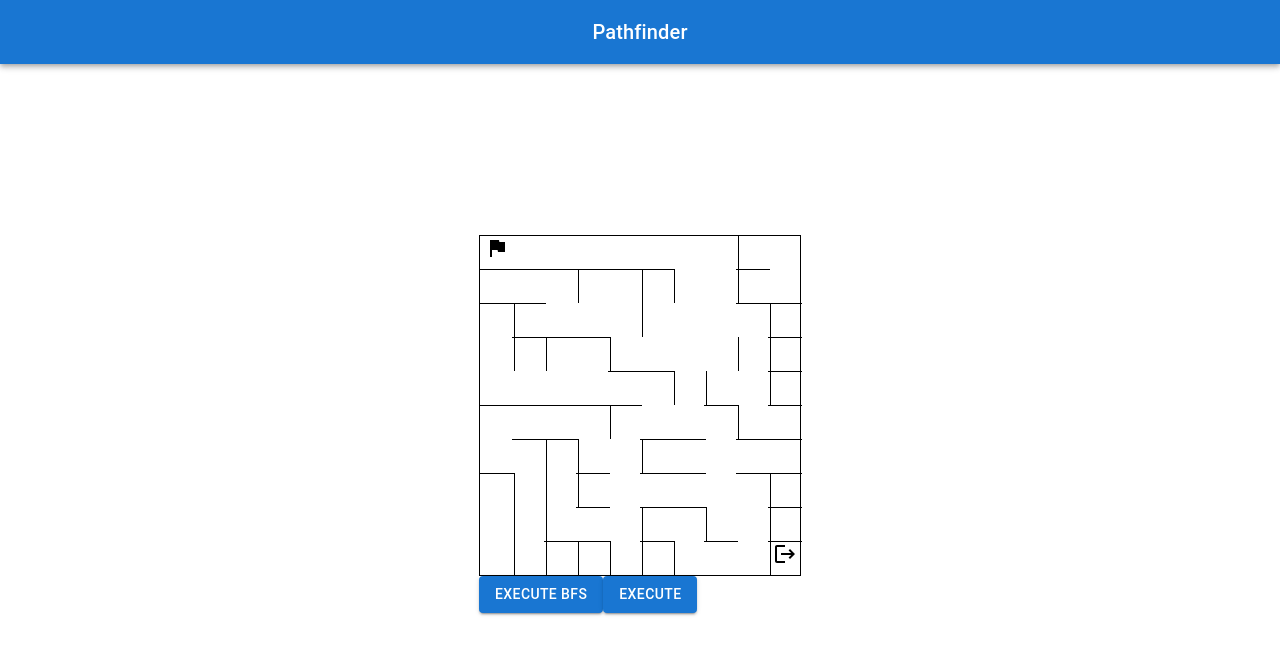
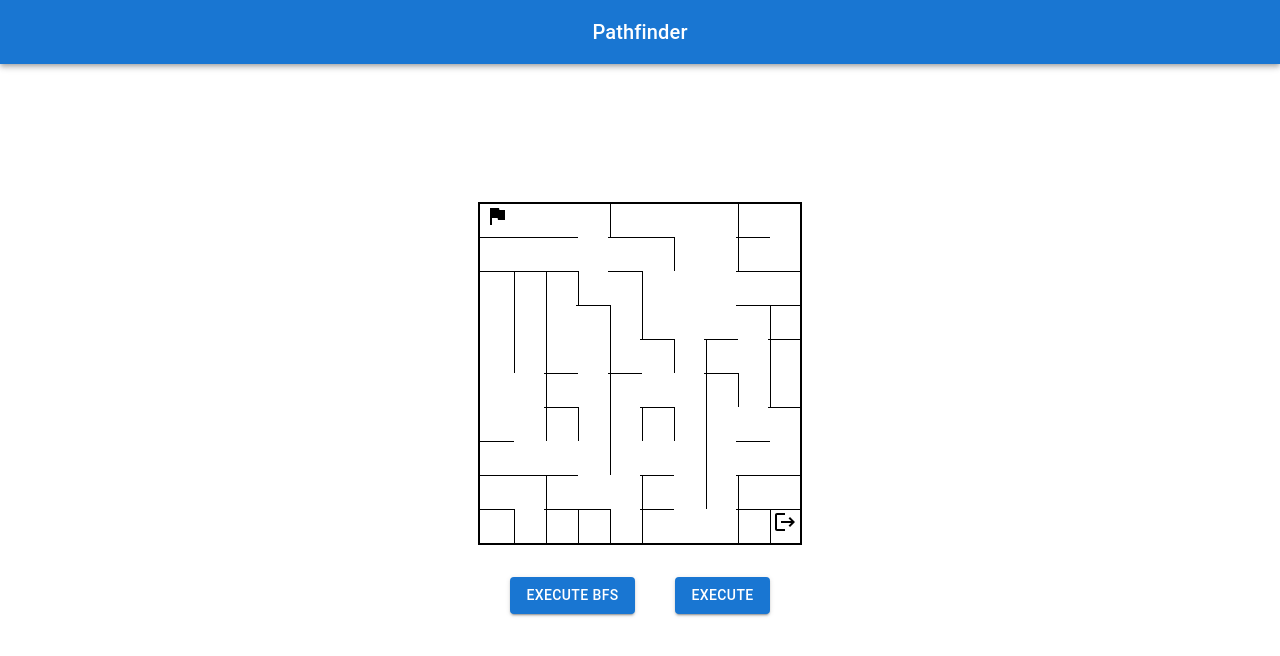
Before and after one commit to LaberintoPSG/PathFinder-ALGABO, a React (Create React App) app: page / in a window 1280 px wide. Shown: the top 656 px of the page. Built offline with nearby package versions, Linux system fonts and the light colour scheme.

Commit message:
interval to colour

```diff
--- a/src/Algorithms/BFS.ts
+++ b/src/Algorithms/BFS.ts
@@ -3,6 +3,17 @@ export class Graph {
 
     constructor() {
         this.listAdj = {};
+    }
+
+    addEdge(vertex1:any, vertex2:any) {
+        if (!this.listAdj[vertex1]) {
+            this.listAdj[vertex1] = [];
+        }
+        if (!this.listAdj[vertex2]) {
+            this.listAdj[vertex2] = [];
+        }
+        this.listAdj[vertex1].push(vertex2);
+        this.listAdj[vertex2].push(vertex1);
     }
 
     getVertex(): string[] {
@@ -56,7 +67,7 @@ export const BFS = (G: Graph, s: string): BFSResult => {
     Q.insert(s);
 
     while (!Q.isEmpty()) {
-        const u = Q.remove()!; // Non-null assertion since Q is not empty
+        const u = Q.remove()!;
 
         for (const v of G.listAdj[u]) {
             if (colors[v] === "White") {
@@ -75,6 +86,22 @@ export const BFS = (G: Graph, s: string): BFSResult => {
     };
 };
 
+export const findPathFromBFS = (BFSResult: BFSResult, s: string, target: string): string[] => {
+    const path: string[] = [];
+    let current: string | null = target;
+
+    while (current !== null) {
+        path.unshift(current);
+        current = BFSResult.pi[current];
+    }
+
+    if (path[0] === s) {
+        return path;
+    }
+
+    return [];
+};
+
 const dummyGraph: { [key: string]: string[] } = {
     'r': ['s', 'v'],
     's': ['r', 'w'],
@@ -89,3 +116,8 @@ const dummyGraph: { [key: string]: string[] } = {
 const graph = new Graph();
 graph.listAdj = dummyGraph;
 console.log(BFS(graph, 's'));
+
+const result = BFS(graph, 's');
+const lastVertex = graph.getVertex()[graph.getVertex().length - 1];
+const path = findPathFromBFS(result, 's', lastVertex);
+console.log(path);
--- /dev/null
+++ b/src/Constants/Types.ts
@@ -0,0 +1 @@
+export type AlgorithmType = 'BFS' | 'Dijkstra' | 'PlaceHolder'
--- a/src/Modules/_shared/componentes/maze/maze.tsx
+++ b/src/Modules/_shared/componentes/maze/maze.tsx
@@ -1,38 +1,35 @@
 import { Button } from "@mui/material";
-import { BFS } from "../../../../Algorithms/BFS";
+import { BFS, findPathFromBFS } from "../../../../Algorithms/BFS";
 import { DummyGraph2 } from "../../../../Graphs/DummyGraph";
 import { IWall } from "../../../../Interfaces/IWall";
-import { generateRandomWalls, transformToGraphWithAdjencyList } from "../../utils";
+import { bfs, generateGraph, generateRandomWalls, transformToGraphWithAdjencyList } from "../../utils";
 import { Square } from "./square";
+import { ReactNode, useEffect, useState } from "react";
+import { AlgorithmType } from "../../../../Constants/Types";
 
 interface MazeProps {
-    width: number,
-    length: number
-}
-
-export const Maze: React.FC<MazeProps> = ({ width, length}) => {
-
-    const Graph: {
+    Graph: {
         length: number;
         width: number;
         walls: IWall[];
-    } = {
-        length,
-        width,
-        walls: generateRandomWalls(length,width)
+    }
 }
 
-    const executeBFS = () => {
-        const graph = transformToGraphWithAdjencyList(Graph)
-        console.log(graph)
-        const bfs = BFS(graph,"0,0")
-        console.log(bfs)
-    }
+export const Maze: React.FC<MazeProps> = ({ Graph }) => {
 
-    const squares = [];
+    const [squares,setSquares] = useState<ReactNode[]>([])
+    const [coloredSquares, setColoredSquares] = useState<Set<string>>(new Set());
+    const {length, width} = Graph
+
+    const initializeMaze = () => {
+        const sq = [];
         for (let row = 0; row < length; row++) {
             for (let col = 0; col < width; col++) {
-            squares.push(<Square key={`${row}-${col}`}
+                const key = `${row}-${col}`;
+                const isColored = coloredSquares.has(key);
+                const style = isColored ? { backgroundColor: 'aqua' } : {};
+
+                sq.push(<Square key={`${row}-${col}`}
                 wall={
                     Graph.walls.find(w => (
                         w.square_coord[0] === row &&
@@ -41,31 +38,89 @@ export const Maze: React.FC<MazeProps> = ({ width, length}) => {
                 }
                 isStart = {row === col && row === 0}
                 isEnd = {row === length-1  && col === width-1}
+                extraStyles={style}
                 />);
             }
         }
+        setSquares(sq)
+    }
+
+    const intervalColorPath = (nodesToColor: number[][]) => {
+        nodesToColor.forEach((node, index) => {
+            setTimeout(() => {
+                const key = `${node[0]}-${node[1]}`;
+                setColoredSquares((prev) => new Set(prev).add(key));
+            }, index * 500);
+        });
+    }
+
+    const executeBFS = () => {
+        setColoredSquares(new Set())
+        const graph = generateGraph(Graph)
+        console.log(graph)
+        const _bfs = bfs(graph, graph.getVertex()[0], graph.getVertex()[graph.getVertex().length- 1])
+        // const path = findPathFromBFS(bfs,"0-0", graph.getVertex()[graph.getVertex().length - 1])
+        // console.log(bfs)
+        console.log(_bfs)
+    }
+
+    const executePlaceHolder = () => {
+        setColoredSquares(new Set())
+        const nodesToColor = [[1,0],[2,0],[3,0],[4,0],[5,0]]
+        intervalColorPath(nodesToColor)
+    }
+
+    const executePathFinding = (algorithmToBeExecuted: AlgorithmType) => {
+
+        const algorithms: {
+            [K in AlgorithmType]: () => void;
+        } = {
+            BFS: () => {
+                executeBFS()
+            },
+            Dijkstra: () => {
+                alert("404")
+            },
+            PlaceHolder: () => {
+                executePlaceHolder()
+            }
+        };
+
+        algorithms[algorithmToBeExecuted]();
+    }
+
+    useEffect(() => {
+        initializeMaze()
+    }, [coloredSquares])
 
     return (
         <div>
             <div style={{
                 display: 'grid',
                 gridTemplateColumns: `repeat(${width}, 2rem)`,
-                border: '1px solid black',
+                border: '2px solid black',
                 // borderTop: '1px solid black'
                 }}>
                 {squares}
             </div>
             <div>
                 <div style={{
-                    display: 'flex'
+                    display: 'flex',
+                    justifyContent: 'space-between',
+                    padding: '10%'
                 }}>
+                    {/* <Button variant="contained"
+                    onClick={executeBFS}
+                    >
+                        Execute Dijkstra
+                    </Button> */}
                     <Button variant="contained"
-                    onClick={executeBFS}
+                    onClick={() => executePathFinding("BFS")}
                     >
                         Execute BFS
                     </Button>
                     <Button variant="contained"
-                    onClick={executeBFS}
+                    onClick={() => executePathFinding("PlaceHolder")}
                     >
                         Execute
                     </Button>
--- a/src/Modules/_shared/componentes/maze/square.tsx
+++ b/src/Modules/_shared/componentes/maze/square.tsx
@@ -6,9 +6,10 @@ interface SquareProps {
     wall?: IWall,
     isStart?: boolean,
     isEnd?: boolean,
+    extraStyles?: {}
 }
 
-export const Square: React.FC<SquareProps> = ({ wall, isStart, isEnd }) => {
+export const Square: React.FC<SquareProps> = ({ wall, isStart, isEnd, extraStyles }) => {
 
     return (
         <div style={{
@@ -26,6 +27,7 @@ export const Square: React.FC<SquareProps> = ({ wall, isStart, isEnd }) => {
             // backgroundColor: wall ? 'grey' : '#fff',
             borderRight: wall?.wall_position === 'right' ? '1px solid black' : 'none',
             borderBottom:  wall?.wall_position === 'bottom' ? '1px solid black' : 'none',
+            ...extraStyles
             }}>
                 {
                     isStart && (
--- a/src/Modules/_shared/utils.ts
+++ b/src/Modules/_shared/utils.ts
@@ -84,3 +84,83 @@ export const transformToGraphWithAdjencyList = (graph: {
     return adjGraph;
 
 }
+
+export const generateGraph = (GraphStructure: {
+    length: number;
+    width: number;
+    walls: IWall[];
+}) => {
+    const graph = new Graph();
+    const { length, width, walls } = GraphStructure;
+
+    // Crear nodos para cada cuadrado del laberinto
+    for (let row = 0; row < length; row++) {
+        for (let col = 0; col < width; col++) {
+            const currentNode = `${row}-${col}`;
+
+            // Verificar si hay una pared a la derecha
+            const rightWall = walls.find(wall =>
+                wall.square_coord[0] === row &&
+                wall.square_coord[1] === col &&
+                wall.wall_position === 'right'
+            );
+
+            // Si no hay pared, conectar con el nodo de la derecha
+            if (!rightWall && col < width - 1) {
+                const rightNode = `${row}-${col + 1}`;
+                graph.addEdge(currentNode, rightNode);
+            }
+
+            // Verificar si hay una pared abajo
+            const bottomWall = walls.find(wall =>
+                wall.square_coord[0] === row &&
+                wall.square_coord[1] === col &&
+                wall.wall_position === 'bottom'
+            );
+
+            // Si no hay pared, conectar con el nodo de abajo
+            if (!bottomWall && row < length - 1) {
+                const bottomNode = `${row + 1}-${col}`;
+                graph.addEdge(currentNode, bottomNode);
+            }
+        }
+    }
+
+    return graph;
+}
+
+export function bfs(graph: Graph, start: string, end: string): string[] {
+    const queue: string[] = [];
+    const visited = new Set<string>();
+    const previous: { [key: string]: string | undefined } = {};
+
+    queue.push(start);
+    visited.add(start);
+
+    while (queue.length > 0) {
+        const current = queue.shift()!;
+
+
+        if (current === end) {
+            const path: string[] = [];
+            let step: string | undefined = end;
+
+            while (step) {
+                path.push(step);
+                step = previous[step];
+            }
+            return path.reverse();
+        }
+
+
+        for (const neighbor of graph.listAdj[current]) {
+            if (!visited.has(neighbor)) {
+                visited.add(neighbor);
+                previous[neighbor] = current;
+                queue.push(neighbor);
+            }
+        }
+    }
+
+    return [];
+}
--- a/src/Modules/pages/landing.tsx
+++ b/src/Modules/pages/landing.tsx
@@ -1,7 +1,23 @@
+import { IWall } from "../../Interfaces/IWall";
 import { Maze } from "../_shared/componentes/maze/maze"
 import { Navbar } from "../_shared/componentes/navbar"
+import { generateRandomWalls } from "../_shared/utils";
 
 export const LandingPage = () => {
+
+    const length = 10
+    const width = 10
+
+    const Graph: {
+        length: number;
+        width: number;
+        walls: IWall[];
+    } = {
+        length,
+        width,
+        walls: generateRandomWalls(length,width)
+    }
+
     return (
         <div style={{
             height: '100vh'
@@ -14,8 +30,7 @@ export const LandingPage = () => {
                 height: '90vh'
             }}>
                 <Maze
-                    length={10}
-                    width={10}
+                    Graph={Graph}
                 />
             </div>
         </div>
```
Lines whose indentation alone changed are shown as unchanged.
